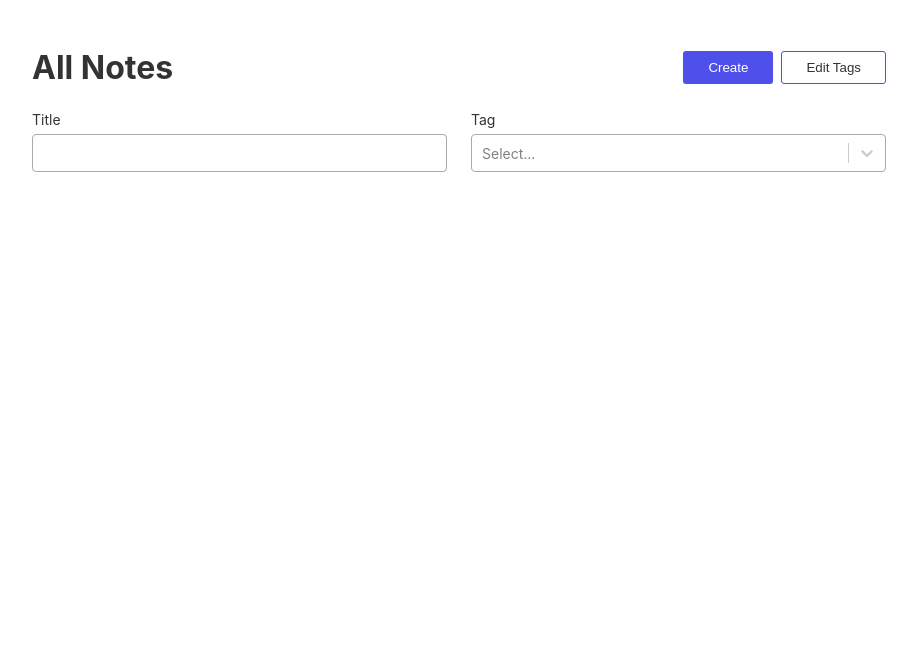
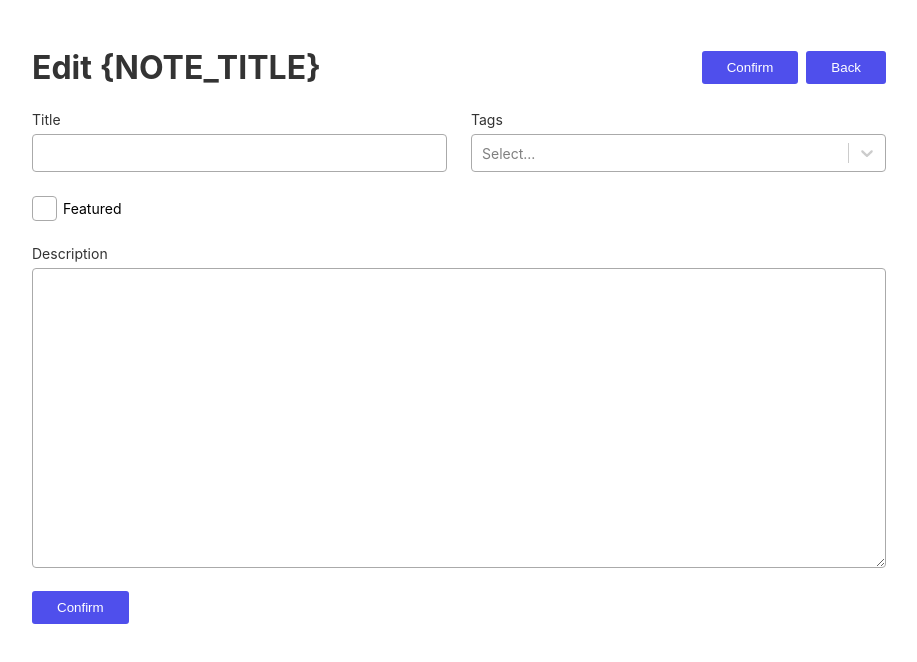
Before and after one commit to aandrv260/react-articles, a React (Create React App) app: page /note/1/edit in a window 1280 px wide. Shown: the top 662 px of the page, without its empty margins (181-1098 px from the left). Built offline with nearby package versions, Linux system fonts and the light colour scheme.

Commit message:
Created an edit form that shows the existing note info on Edit button click. Refactored the useNewNote hook to be more reusable throughout the project.

```diff
--- a/src/App.tsx
+++ b/src/App.tsx
@@ -2,7 +2,8 @@ import { useEffect } from 'react';
 import { useDispatch } from 'react-redux';
 import { Routes, Route } from 'react-router-dom';
 import Container from './components/Container/Container';
-import AllNotesPage from './pages/AllNotes/AllNotesPage';
+import AllNotesPage from './pages/AllNotesPage/AllNotesPage';
+import EditNotePage from './pages/EditNotePage/EditNotePage';
 import NewNotePage from './pages/NewNotePage/NewNotePage';
 import NotePage from './pages/NotePage/NotePage';
 import PageNotFound from './pages/PageNotFound/PageNotFound';
@@ -21,7 +22,7 @@ const App = () => {
         <Route path="/" element={<AllNotesPage />} />
         <Route path="/note/:title">
           <Route index element={<NotePage />} />
-          <Route path="edit" element={<AllNotesPage />} />
+          <Route path="edit" element={<EditNotePage />} />
         </Route>
         <Route path="/new-note" element={<NewNotePage />} />
         <Route path="*" element={<PageNotFound />} />
--- a/src/components/Button/Button.tsx
+++ b/src/components/Button/Button.tsx
@@ -1,13 +1,15 @@
 import React from 'react';
 import { ButtonStyles } from '../../models/header';
 import styles from './Button.module.scss';
+
+export type ButtonClickHandler = (event: React.MouseEvent<HTMLButtonElement>) => void;
 
 export interface ButtonProps {
   children?: React.ReactNode;
   type?: 'submit' | 'button' | 'reset';
   designStyle?: ButtonStyles;
   isRed?: boolean;
-  onClick?: (event: React.MouseEvent<HTMLButtonElement>) => void;
+  onClick?: ButtonClickHandler;
 }
 
 const Button: React.FC<ButtonProps> = ({ type, children, onClick, designStyle, isRed }) => {
--- a/src/components/Checkbox/Checkbox.tsx
+++ b/src/components/Checkbox/Checkbox.tsx
@@ -1,10 +1,11 @@
 import { useMemo } from 'react';
+import { InputChangeHandler } from '../../models/form';
 import styles from './Checkbox.module.scss';
 
 interface CheckboxProps {
   checked: boolean;
   label?: string;
-  onChange: React.ChangeEventHandler<HTMLInputElement>;
+  onChange: InputChangeHandler;
 }
 
 const Checkbox = ({ checked, onChange, label }: CheckboxProps) => {
--- a/src/components/Header/Header.module.scss
+++ b/src/components/Header/Header.module.scss
@@ -10,7 +10,7 @@
 
   &__title-box {
     display: flex;
-    align-items: center;
+    align-items: flex-start;
     flex-direction: column;
     gap: 1rem;
 
--- /dev/null
+++ b/src/components/NoteForm/NoteForm.tsx
@@ -0,0 +1,129 @@
+import { InputChangeHandler, TextareaChangeHandler } from '../../models/form';
+import { ButtonStyles } from '../../models/header';
+import { NoteTagInfo } from '../../models/noteTags';
+import Button, { ButtonClickHandler } from '../Button/Button';
+import ButtonGroup from '../ButtonGroup/ButtonGroup';
+import Checkbox from '../Checkbox/Checkbox';
+import Form from '../Form/Form';
+import FormGroup from '../FormGroup/FormGroup';
+import InputBox from '../InputBox/InputBox';
+
+interface NoteFormButton {
+  text: string;
+  designStyle?: ButtonStyles;
+  onClick: ButtonClickHandler;
+}
+
+interface NoteFormProps {
+  title: {
+    value: string;
+    onInputChange: InputChangeHandler;
+  };
+
+  tagsInput: {
+    options: NoteTagInfo[];
+    multiSelectValue: NoteTagInfo[];
+    onChange: (data: NoteTagInfo[]) => void;
+  };
+
+  checkbox: {
+    checked: boolean;
+    onChange: InputChangeHandler;
+  };
+
+  description: {
+    value: string;
+    onChange: TextareaChangeHandler;
+  };
+
+  buttons: NoteFormButton[];
+}
+
+const NoteForm = (props: NoteFormProps) => {
+  const { title, tagsInput, checkbox, description, buttons } = props;
+
+  return (
+    <>
+      <Form hasGroups>
+        <FormGroup>
+          <InputBox
+            id="note-title"
+            type={'text'}
+            label="Title"
+            value={title.value}
+            onInputChange={title.onInputChange}
+          />
+
+          <InputBox
+            id="note-tags"
+            label="Tags"
+            options={tagsInput.options}
+            multiSelectValue={tagsInput.multiSelectValue}
+            onMultiSelectChange={tagsInput.onChange}
+            inputElementType="multi-select"
+          />
+        </FormGroup>
+
+        <Checkbox checked={!!checkbox.checked} onChange={checkbox.onChange} label="Featured" />
+
+        <InputBox
+          id="note-description"
+          type={'text'}
+          label="Description"
+          value={description.value}
+          onTextareaChange={description.onChange}
+          inputElementType="textarea"
+        />
+      </Form>
+
+      <ButtonGroup>
+        {buttons.map(button => (
+          <Button
+            type="button"
+            designStyle={button.designStyle}
+            onClick={button.onClick}
+            key={Math.random()}
+          >
+            {button.text}
+          </Button>
+        ))}
+      </ButtonGroup>
+    </>
+  );
+};
+
+export default NoteForm;
+
+/* <FormGroup>
+        <InputBox
+          id="note-title"
+          type={'text'}
+          label="Title"
+          value={newNoteForm.heading}
+          onInputChange={headingChangeHandler}
+        />
+
+        <InputBox
+          id="note-tags"
+          label="Tags"
+          options={allTags}
+          multiSelectValue={newNoteForm.tags}
+          onMultiSelectChange={tagsChangeHandler}
+          inputElementType="multi-select"
+        />
+      </FormGroup>
+
+      <Checkbox
+        checked={!!newNoteForm.isFeatured}
+        onChange={checkboxChangeHandler}
+        label="Featured"
+      />
+
+      <InputBox
+        id="note-description"
+        type={'text'}
+        label="Description"
+        value={newNoteForm.description}
+        onTextareaChange={descriptionChangeHandler}
+        inputElementType="textarea"
+      /> */
--- a/src/hooks/useNewNote.ts
+++ b/src/hooks/useNoteForm.ts
@@ -1,20 +1,20 @@
-import { useReducer } from 'react';
+import { useReducer, useMemo } from 'react';
 import { useDispatch, useSelector } from 'react-redux';
 
 import {
   FormReducer,
+  FormType,
   InputChangeHandler,
   TagsChangeHandler,
   TextareaChangeHandler,
 } from '../models/form';
 import { NotesSlice } from '../models/store';
 import { writeStateToLocalStorage } from '../store/notesActions';
-import { initialState, noFeedback } from '../utils/Form/form';
-// import { initialState, noFeedback } from '../utils/Form/form';
+import { convertNoteToFormState, initialState, noFeedback } from '../utils/Form/form';
 import { entireFormIsValid, validateTextInput } from '../utils/Form/formValidation';
 import generateId from '../utils/generateId';
 
-const newNoteReducer: FormReducer = (state, action) => {
+const noteFormReducer: FormReducer = (state, action) => {
   switch (action.type) {
     case 'CHANGE_HEADING': {
       return validateTextInput(
@@ -88,11 +88,17 @@ const newNoteReducer: FormReducer = (state, action) => {
   }
 };
 
-const useNewNote = () => {
-  const [form, dispatch] = useReducer(newNoteReducer, initialState);
+const useNoteForm = (formType: FormType, noteId?: string) => {
+  const state = useSelector((state: NotesSlice) => state);
+  const allTags = state.allTags;
+  const curNote = state.notes.find(note => note.id === noteId);
+
+  const initialState = useMemo(() => {
+    return convertNoteToFormState(curNote, formType, noteId);
+  }, []);
+
+  const [form, dispatch] = useReducer(noteFormReducer, initialState);
   const dispatchNote = useDispatch();
-
-  const allTags = useSelector((state: NotesSlice) => state.allTags);
 
   const headingChangeHandler: InputChangeHandler = event => {
     dispatch({ type: 'CHANGE_HEADING', value: event.currentTarget.value });
@@ -134,19 +140,26 @@ const useNewNote = () => {
     setNoteStatusToCreated();
   };
 
+  const editForm = () => {
+    if (!form.formIsValid) {
+      dispatch({ type: 'INPUT_INVALID_ON_SUBMIT' });
+
+      return;
+    }
+  };
+
   return {
-    newNoteForm: form,
+    form,
     dispatchForm: dispatch,
     headingChangeHandler,
     checkboxChangeHandler,
     descriptionChangeHandler,
     tagsChangeHandler,
     clearForm,
-    createNote,
-    setNoteStatusToCreated,
+    submitForm: formType === 'create' ? createNote : editForm,
     allTags,
     hideFeedback,
   };
 };
 
-export default useNewNote;
+export default useNoteForm;
--- a/src/models/form.ts
+++ b/src/models/form.ts
@@ -10,7 +10,9 @@ export type ActionType =
   | 'SET_NOTE_CREATED'
   | 'INPUT_INVALID_ON_SUBMIT'
   | 'HIDE_FEEDBACK'
-  | 'CLEAR_FORM';
+  | 'CLEAR_FORM'
+  | 'CLEAR_CHANGES'
+  | 'INITIALIZE';
 
 export type FormStatus = 'NOTE_CREATED' | 'VALIDATION_ISSUE' | 'IN_EDIT' | 'FORM_EMPTY';
 export type FeedbackStatus = 'success' | 'failure' | 'warning';
@@ -46,3 +48,5 @@ export type FormInputChangeHandler = (
   event: React.ChangeEventHandler<HTMLInputElement | HTMLTextAreaElement>
 ) => void;
 export type TagsChangeHandler = (tags: NoteTagInfo[]) => void;
+
+export type FormType = 'create' | 'edit';
--- /dev/null
+++ b/src/pages/EditNotePage/EditNotePage.tsx
@@ -0,0 +1,59 @@
+import { useNavigate } from 'react-router-dom';
+import PageContainer from '../../components/PageContainer/PageContainer';
+import useQuery from '../../hooks/useQuery';
+import useNoteForm from '../../hooks/useNoteForm';
+import { HeaderInfo } from '../../models/header';
+import NoteForm from '../../components/NoteForm/NoteForm';
+
+const EditNotePage = () => {
+  const navigate = useNavigate();
+  const query = useQuery(['id']);
+  const {
+    form,
+    allTags,
+    checkboxChangeHandler,
+    clearForm,
+    descriptionChangeHandler,
+    dispatchForm,
+    headingChangeHandler,
+    hideFeedback,
+    submitForm,
+    tagsChangeHandler,
+  } = useNoteForm('edit', query?.id);
+
+  const confirmEditHandler = () => {
+    // Dispatch a Redux Action Thunk to save the edits to the specific note
+    // and to save the changes to the local storage
+  };
+
+  const headerInfo: HeaderInfo = {
+    heading: 'Edit {NOTE_TITLE}',
+    buttons: [
+      {
+        text: 'Confirm',
+        designStyle: 'full',
+        onClick: () => {},
+      },
+
+      {
+        text: 'Back',
+        designStyle: 'full',
+        onClick: () => navigate('/'),
+      },
+    ],
+  };
+
+  return (
+    <PageContainer header={headerInfo}>
+      <NoteForm
+        title={{ value: form.heading, onInputChange: headingChangeHandler }}
+        tagsInput={{ multiSelectValue: form.tags, onChange: tagsChangeHandler, options: allTags }}
+        checkbox={{ checked: !!form?.isFeatured, onChange: checkboxChangeHandler }}
+        description={{ value: form.description, onChange: descriptionChangeHandler }}
+        buttons={[{ text: 'Confirm', designStyle: 'full', onClick: confirmEditHandler }]}
+      />
+    </PageContainer>
+  );
+};
+
+export default EditNotePage;
--- a/src/pages/NewNotePage/NewNotePage.tsx
+++ b/src/pages/NewNotePage/NewNotePage.tsx
@@ -9,30 +9,27 @@ import FormGroup from '../../components/FormGroup/FormGroup';
 import Checkbox from '../../components/Checkbox/Checkbox';
 import Button from '../../components/Button/Button';
 
-import useNewNote from '../../hooks/useNewNote';
-
 import { ButtonClickMouseEvent } from '../../models/form';
 import { HeaderInfo } from '../../models/header';
 import ButtonGroup from '../../components/ButtonGroup/ButtonGroup';
 import Feedback from '../../components/Feedback/Feedback';
 // import { writeStateToLocalStorage } from '../../store/notesActions';
 import { getStatusColor } from '../../utils/Form/formValidation';
+import NoteForm from '../../components/NoteForm/NoteForm';
+import useNoteForm from '../../hooks/useNoteForm';
 
 const NewNotePage = () => {
   const {
-    newNoteForm,
+    form: newNoteForm,
     headingChangeHandler,
     tagsChangeHandler,
     checkboxChangeHandler,
     clearForm,
-    createNote,
+    submitForm: createNote,
     descriptionChangeHandler,
-    setNoteStatusToCreated,
     allTags,
     hideFeedback,
-  } = useNewNote();
-
-  console.log('newNoteForm.formIsValid', newNoteForm.formIsValid);
+  } = useNoteForm('create');
 
   const navigate = useNavigate();
 
@@ -66,51 +63,20 @@ const NewNotePage = () => {
       />
 
       <PageContainer header={headerInfo}>
-        <Form hasGroups>
-          <FormGroup>
-            <InputBox
-              id="note-title"
-              type={'text'}
-              label="Title"
-              value={newNoteForm.heading}
-              onInputChange={headingChangeHandler}
-            />
-
-            <InputBox
-              id="note-tags"
-              label="Tags"
-              options={allTags}
-              multiSelectValue={newNoteForm.tags}
-              onMultiSelectChange={tagsChangeHandler}
-              inputElementType="multi-select"
-            />
-          </FormGroup>
-
-          <Checkbox
-            checked={!!newNoteForm.isFeatured}
-            onChange={checkboxChangeHandler}
-            label="Featured"
-          />
-
-          <InputBox
-            id="note-description"
-            type={'text'}
-            label="Description"
-            value={newNoteForm.description}
-            onTextareaChange={descriptionChangeHandler}
-            inputElementType="textarea"
-          />
-        </Form>
-
-        <ButtonGroup>
-          <Button type="button" onClick={createNote}>
-            Create
-          </Button>
-
-          <Button type="button" designStyle="outline" onClick={clearForm}>
-            Clear
-          </Button>
-        </ButtonGroup>
+        <NoteForm
+          title={{ value: newNoteForm.heading, onInputChange: headingChangeHandler }}
+          tagsInput={{
+            multiSelectValue: newNoteForm.tags,
+            onChange: tagsChangeHandler,
+            options: allTags,
+          }}
+          checkbox={{ checked: !!newNoteForm?.isFeatured, onChange: checkboxChangeHandler }}
+          description={{ value: newNoteForm.description, onChange: descriptionChangeHandler }}
+          buttons={[
+            { text: 'Create', onClick: createNote },
+            { text: 'Clear', onClick: clearForm, designStyle: 'outline' },
+          ]}
+        />
       </PageContainer>
     </>
   );
--- a/src/utils/Form/form.ts
+++ b/src/utils/Form/form.ts
@@ -1,4 +1,5 @@
-import { NoteFormState } from '../../models/form';
+import { FormType, NoteFormState } from '../../models/form';
+import { Note } from '../../models/notes';
 import generateId from '../generateId';
 
 export const noFeedback = { message: '', isVisible: false };
@@ -13,3 +14,25 @@ export const initialState: NoteFormState = {
   tags: [],
   id: generateId(),
 };
+
+export const convertNoteToFormState = (
+  note: Note | undefined,
+  formType: FormType,
+  noteId?: string
+): NoteFormState => {
+  console.log(note);
+
+  if (!note) {
+    formType === 'edit' && console.error('note not found based on the ID provided in useNoteForm');
+    formType === 'edit' && console.error(note);
+
+    return initialState;
+  }
+
+  return {
+    ...note,
+    status: 'IN_EDIT',
+    feedback: noFeedback,
+    formIsValid: true,
+  };
+};
```
Also changed, not shown: src/pages/AllNotesPage/AllNotesPage.tsx (renamed from src/pages/AllNotes/AllNotesPage.tsx).
